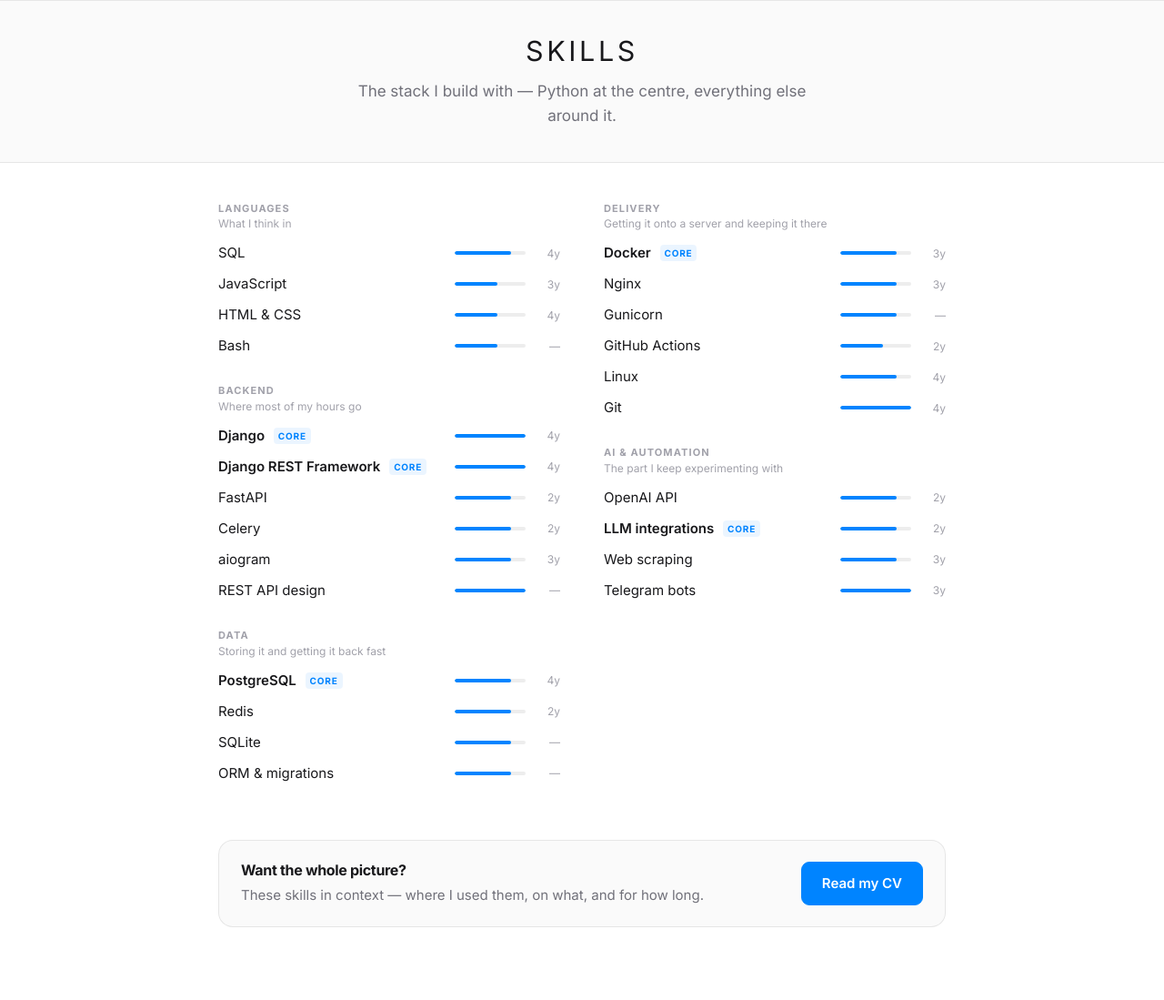
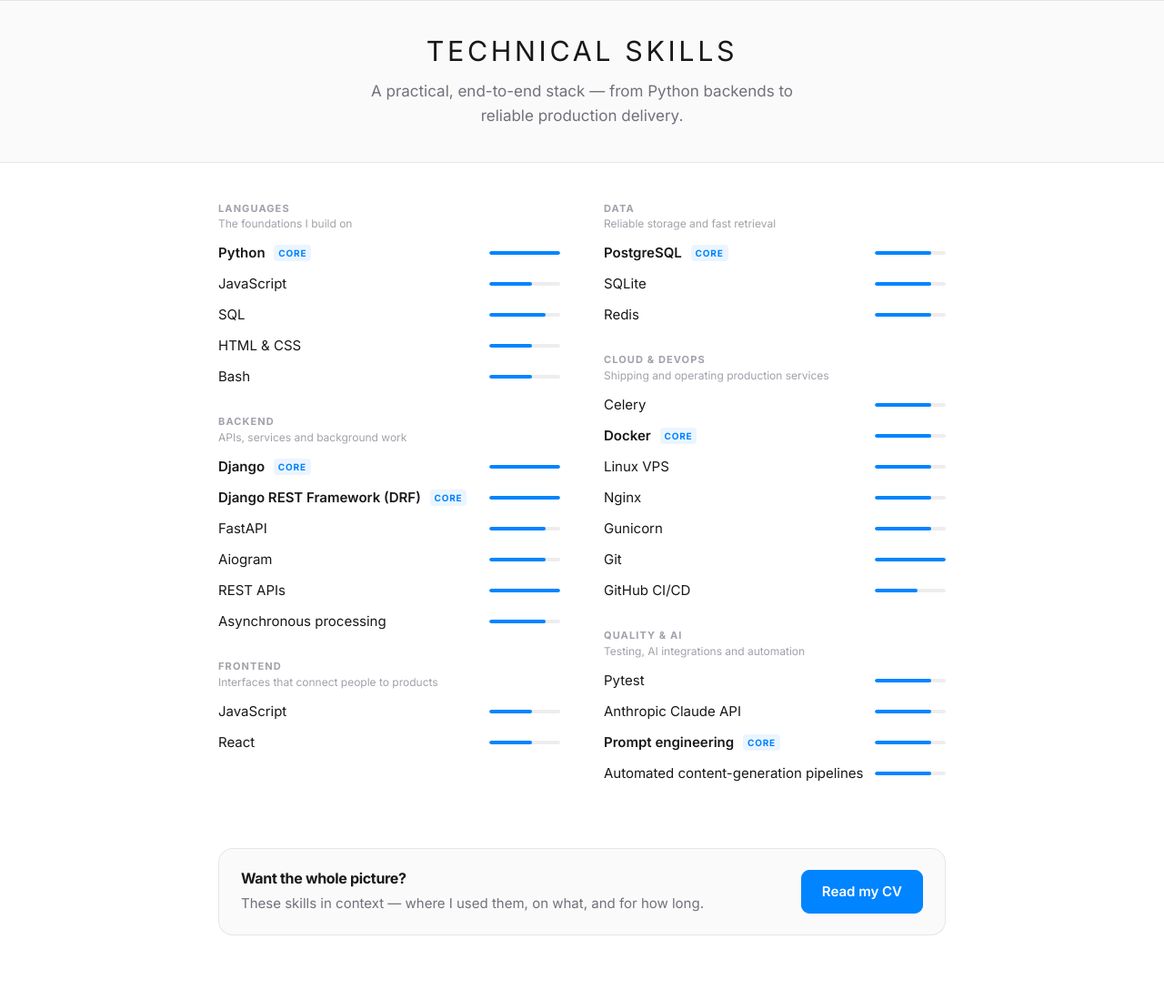
Before and after one commit to ismoilov-dev/my_website, a Django app: page /skills/ in a window 1280 px wide. Shown: the part 86-1185 px from the top of the page at 91% size. Run offline with Django 5.2, Linux system fonts and the light colour scheme; data comes from the database, SQL or seed files in the repository.

Commit message:
fixed skills

```diff
--- a/blog/admin.py
+++ b/blog/admin.py
@@ -395,7 +395,7 @@ class SkillInline(admin.TabularInline):
 
     model = Skill
     extra = 3
-    fields = ('name', 'level', 'years', 'is_core', 'order')
+    fields = ('name', 'level', 'is_core', 'order')
     ordering = ('order', 'id')
 
 
@@ -437,7 +437,7 @@ class SkillGroupAdmin(admin.ModelAdmin):
 class SkillAdmin(admin.ModelAdmin):
     """A flat view of every skill, for when you want to retune levels at once."""
 
-    list_display = ('name', 'group', 'level', 'years', 'is_core', 'order')
+    list_display = ('name', 'group', 'level', 'is_core', 'order')
     list_display_links = ('name',)
     list_editable = ('level', 'is_core', 'order')
     list_filter = ('group', 'level', 'is_core')
@@ -448,7 +448,7 @@ class SkillAdmin(admin.ModelAdmin):
         ('Skill', {
             'description': 'One row in the <b>Skills</b> list, shown on '
                            '<b>/skills/</b> and on <b>/cv/</b>.',
-            'fields': ('group', 'name', 'level', 'years', 'is_core'),
+            'fields': ('group', 'name', 'level', 'is_core'),
         }),
         ('Position in the group', {'fields': ('order',)}),
     )
--- a/blog/models.py
+++ b/blog/models.py
@@ -159,7 +159,7 @@ class FeedPost(models.Model):
         validators=[FileExtensionValidator(allowed_extensions=['mp4', 'mov', 'avi', 'mkv', 'webm'])],
         help_text="Optional video for the post (MP4, MOV, AVI, MKV, WEBM)"
     )
-    location = models.CharField(max_length=150, blank=True, null=True, help_text="e.g. Tashkent, Uzbekistan")
+    location = models.CharField(max_length=150, blank=True, null=True, help_text="e.g. Karshi, Uzbekistan")
     mood_emoji = models.CharField(max_length=20, blank=True, null=True, help_text="e.g. ☕, 💻, 🚀, 🏔️")
     likes_count = models.PositiveIntegerField(default=0)
     created_at = models.DateTimeField(default=timezone.now)
@@ -249,10 +249,6 @@ class Skill(models.Model):
         choices=LEVELS, default=3,
         help_text='Sets how far the level bar is filled on the CV.',
     )
-    years = models.CharField(
-        max_length=20, blank=True,
-        help_text='Optional, e.g. "4y". Shown next to the skill.',
-    )
     is_core = models.BooleanField(
         'Highlight', default=False,
         help_text='Marks the skill CORE on the CV, for the few you lead with.',
--- a/blog/static/css/main.css
+++ b/blog/static/css/main.css
@@ -881,9 +881,9 @@ main.main-centered {
 
 /* --- Skills (CV) --------------------------------------------------------
    Two columns of plain rows. A CV is scanned rather than read and it gets
-   printed, so this is text in a grid: the name carries the meaning, the bar
-   is a glance at the level, and the years sit where the eye leaves the row.
-   Nothing here is drawn by script, so it survives print and no-JS intact. */
+   printed, so this is text in a grid: the name carries the meaning and the
+   bar is a quick visual cue. Nothing here is drawn by script, so it survives
+   print and no-JS intact. */
 
 .skill-columns {
     /* Columns rather than a grid: the groups are different lengths, and
@@ -970,16 +970,6 @@ main.main-centered {
     height: 100%;
     border-radius: 999px;
     background-color: var(--accent);
-}
-
-/* Fixed width, right aligned: the years form their own column down the page
-   even though every row is an independent flex line. */
-.skill-years {
-    flex: none;
-    width: 26px;
-    text-align: right;
-    font-size: 0.75rem;
-    color: var(--faint);
 }
 
 /* --- Feed --------------------------------------------------------------- */
--- a/blog/templates/about.html
+++ b/blog/templates/about.html
@@ -26,7 +26,7 @@
 
         <figure data-reveal-item="zoom-in">
             <img src="{% static 'ismat_desk.jpg' %}" alt="Ismat Ismoilov working at his desk" loading="lazy">
-            <figcaption>Python &amp; Backend Development, Tashkent</figcaption>
+            <figcaption>Python &amp; Backend Development, Karshi</figcaption>
         </figure>
 
         <p data-reveal-item>
--- a/blog/templates/cv.html
+++ b/blog/templates/cv.html
@@ -9,7 +9,7 @@
 {% block content %}
 <section class="section-banner no-print" data-reveal-group data-reveal-now>
     <h1 class="section-title" data-reveal-item="fade-down">CV</h1>
-    <p class="section-subtitle" data-reveal-item="fade-down">Python Backend Developer &middot; Django, DRF, FastAPI &middot; AI agents &amp; voice AI &mdash; Tashkent, Uzbekistan.</p>
+    <p class="section-subtitle" data-reveal-item="fade-down">Python Backend Developer &middot; Django, DRF, FastAPI &middot; AI agents &amp; voice AI &mdash; Karshi, Uzbekistan.</p>
 </section>
 
 <div class="container container--wide">
@@ -22,7 +22,7 @@
 
     {% if skill_groups %}
     <section class="cv-section" id="skills" data-reveal-group>
-        <h2 class="cv-section-title" data-reveal-item="fade-right">Skills</h2>
+        <h2 class="cv-section-title" data-reveal-item="fade-right">Technical Skills</h2>
         {% include "partials/_skills.html" %}
     </section>
     {% endif %}
--- a/blog/templates/partials/_skills.html
+++ b/blog/templates/partials/_skills.html
@@ -1,13 +1,6 @@
 {% comment %}
-  The Skills block, shared by /skills/ and the CV so the two can never drift.
-
-  Two columns of plain rows: name, how far along it is, how long it has been
-  in hand. A CV is scanned rather than read, and it gets printed, so the
-  layout is ordinary text and CSS -- there is nothing here for JavaScript to
-  draw and nothing that disappears on paper.
-
-  Include it with the `skill_groups` in context; the surrounding <section> and
-  its heading belong to the including page, which knows what it is titled.
+  Shared by /skills/ and the CV so the two can never drift. The level bar is
+  decorative; the text remains useful when printed or viewed without scripts.
 {% endcomment %}
 
 <div class="skill-columns">
@@ -36,7 +29,6 @@
                 </span>
                 <span class="visually-hidden">{{ skill.get_level_display }}</span>
 
-                <span class="skill-years">{{ skill.years|default:"—" }}</span>
             </li>
             {% endfor %}
         </ul>
--- a/blog/templates/skills.html
+++ b/blog/templates/skills.html
@@ -1,14 +1,14 @@
 {% extends "base.html" %}
 
-{% block title %}Skills — Ismat Ismoilov{% endblock %}
-{% block og_title %}Skills — Ismat Ismoilov{% endblock %}
-{% block description %}The tools Ismat Ismoilov works with: Python, Django, Django REST Framework, FastAPI, PostgreSQL, Redis, Celery, Docker and more.{% endblock %}
-{% block og_description %}Python, Django, DRF, FastAPI, PostgreSQL, Redis, Celery, Docker — the stack I build with.{% endblock %}
+{% block title %}Technical Skills — Ismat Ismoilov{% endblock %}
+{% block og_title %}Technical Skills — Ismat Ismoilov{% endblock %}
+{% block description %}The tools Ismat Ismoilov works with: Python, Django, Django REST Framework, FastAPI, React, PostgreSQL, Redis, Docker and more.{% endblock %}
+{% block og_description %}Python, Django, DRF, FastAPI, React, PostgreSQL, Redis and Docker — the stack I build with.{% endblock %}
 
 {% block content %}
 <section class="section-banner" data-reveal-group data-reveal-now>
-    <h1 class="section-title" data-reveal-item="fade-down">Skills</h1>
-    <p class="section-subtitle" data-reveal-item="fade-down">The stack I build with — Python at the centre, everything else around it.</p>
+    <h1 class="section-title" data-reveal-item="fade-down">Technical Skills</h1>
+    <p class="section-subtitle" data-reveal-item="fade-down">A practical, end-to-end stack — from Python backends to reliable production delivery.</p>
 </section>
 
 <div class="container container--wide">
--- a/config/settings/base.py
+++ b/config/settings/base.py
@@ -127,7 +127,7 @@ AUTH_PASSWORD_VALIDATORS = [
 
 # Internationalization
 LANGUAGE_CODE = os.environ.get('LANGUAGE_CODE', 'en-us')
-TIME_ZONE = os.environ.get('TIME_ZONE', 'Asia/Tashkent')
+TIME_ZONE = os.environ.get('TIME_ZONE', 'Asia/Samarkand')
 USE_I18N = True
 USE_TZ = True
 
```
Also changed, not shown: blog/tests.py (+4 -4 lines), README.md, blog/migrations/0009_feedpost_feedcomment.py, blog/migrations/0019_refresh_technical_skills.py (added), blog/migrations/0020_alter_feedpost_location_help_text.py (added), 1 other file.
